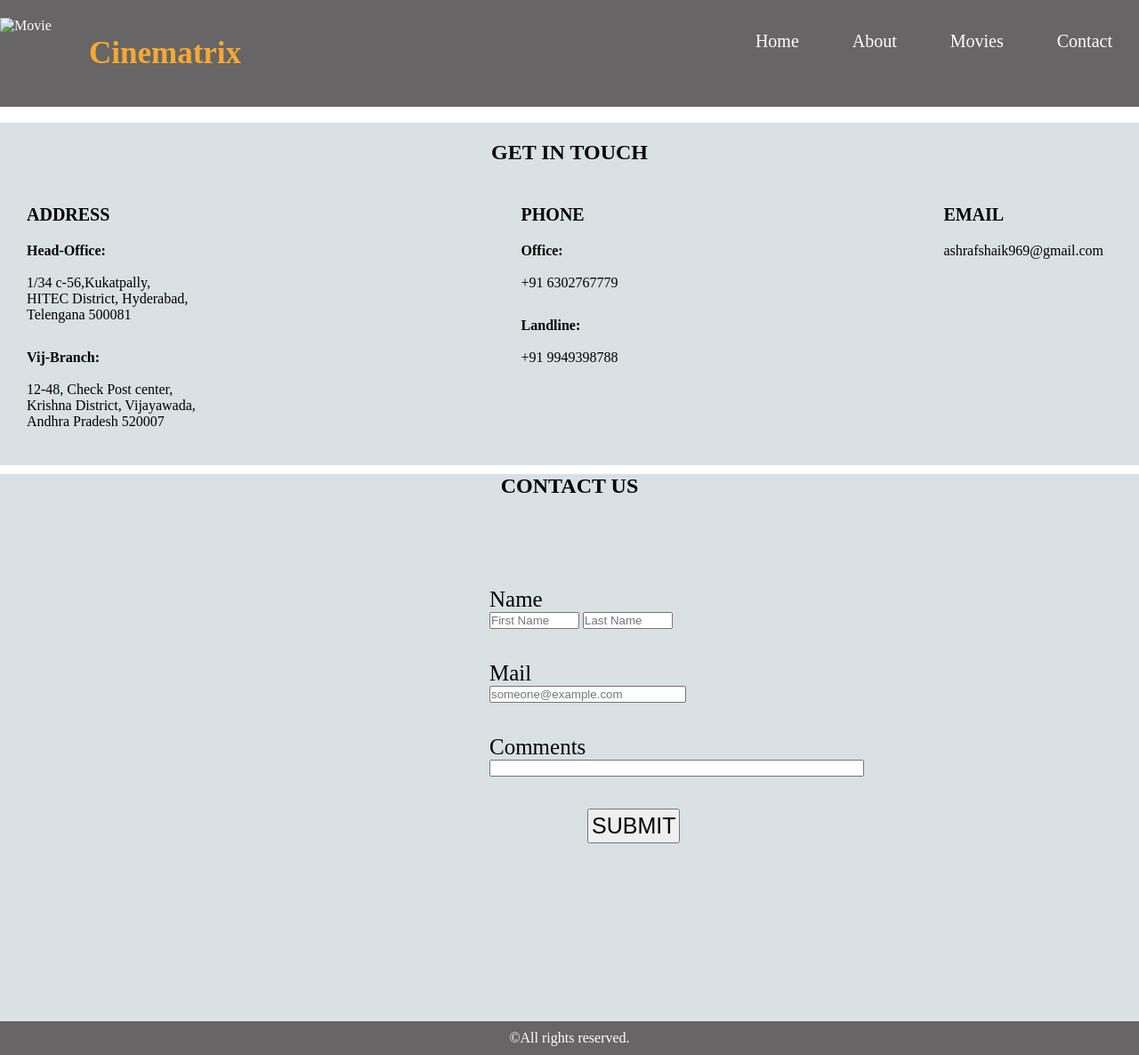
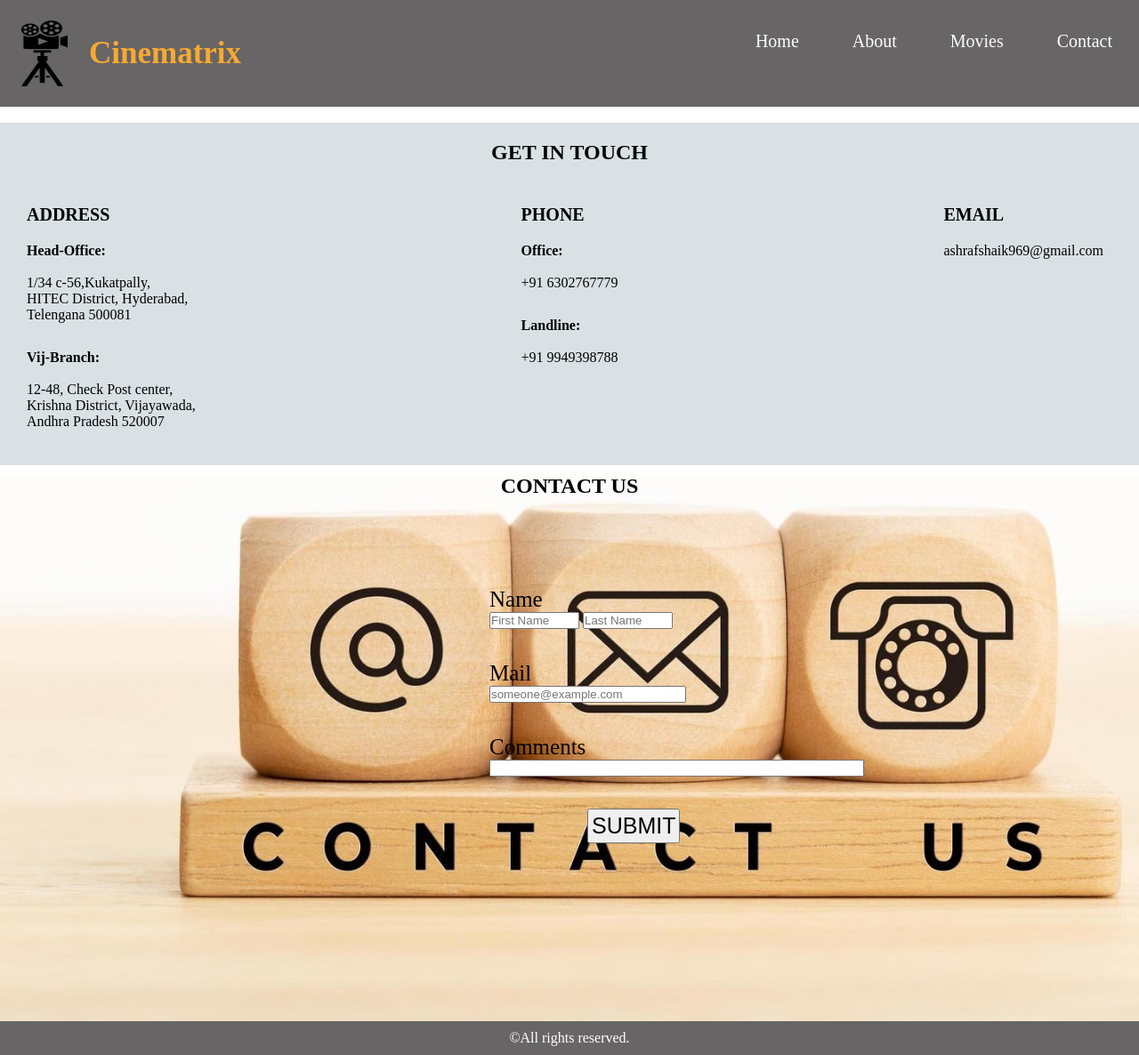
Before and after one commit to Ashraf7779/Movies, a plain HTML site: page movies_contact.html in a window 1280 px wide. Shown: the whole page at 89% size. Drawn offline with Linux system fonts and the light colour scheme.

Commit message:
uploading

```diff
--- a/home.css
+++ b/home.css
@@ -156,7 +156,7 @@ section{
 
 .contactus{
     padding-bottom: 200px;
-    background-image: url(./contact-us-concept-free-photo.jpg);
+    background-image: url(./assets/contact-us-concept-free-photo.jpg);
     background-size:cover;
 }
 
--- a/movies_contact.html
+++ b/movies_contact.html
@@ -12,10 +12,10 @@
     <header>
         <nav>
             <div>
-            <img src="./movie-logo-png-10-removebg-preview.png" alt="Movie" width="80" height="90"><p><b>Cinematrix</b></p>
+            <img src="./assets/movie-logo-png-10-removebg-preview.png" alt="Movie" width="80" height="90"><p><b>Cinematrix</b></p>
             </div>
             <ul>
-                <li><a href="./index.htm">Home</a></li>
+                <li><a href="./index.html">Home</a></li>
                 <li><a href="./movies_about.html">About</a></li>
                 <li><a href="./movies_page.html">Movies</a></li>
                 <li><a href="./movies_contact.html">Contact</a></li>
```
Also changed, not shown: movies_about.html (+1 -1 lines), movies_page.html (+1 -1 lines).
